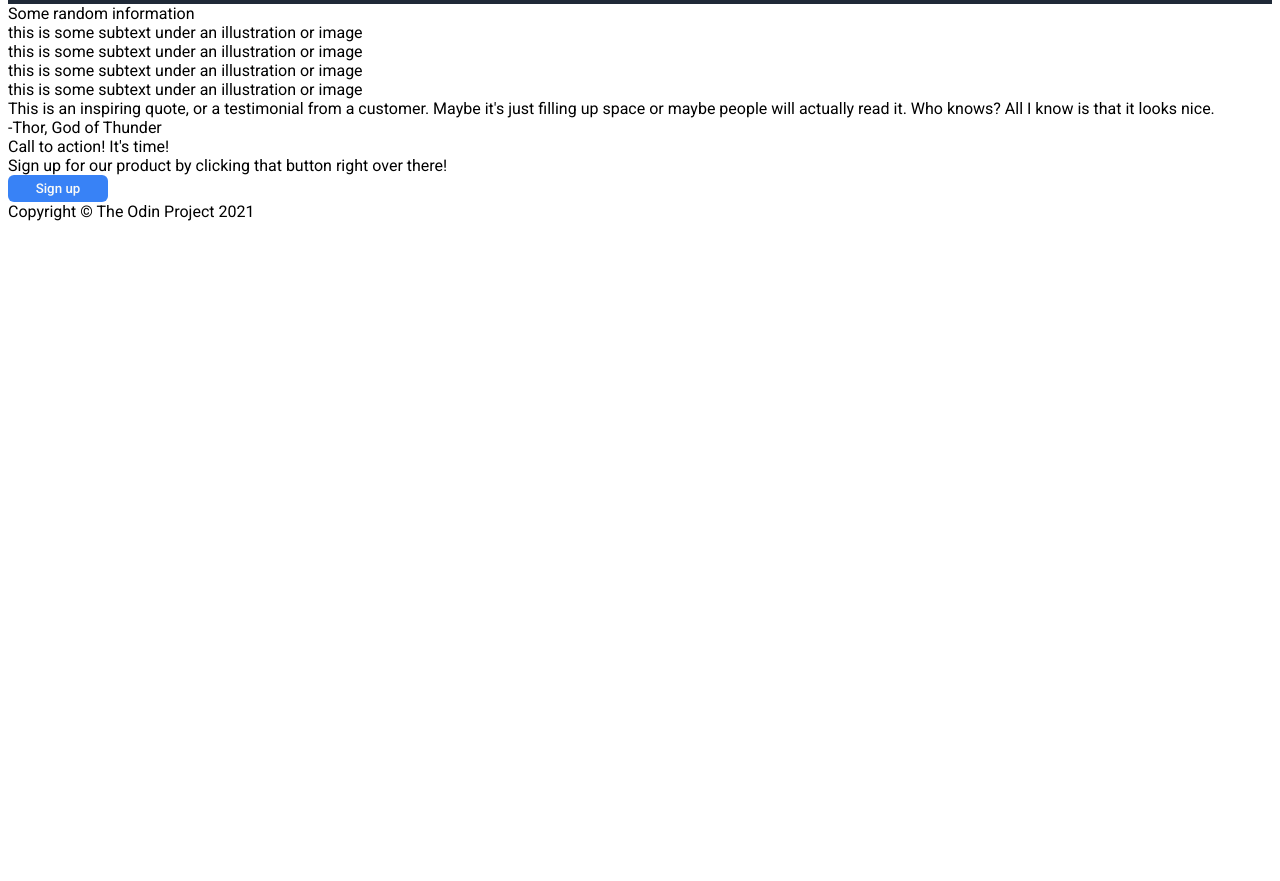
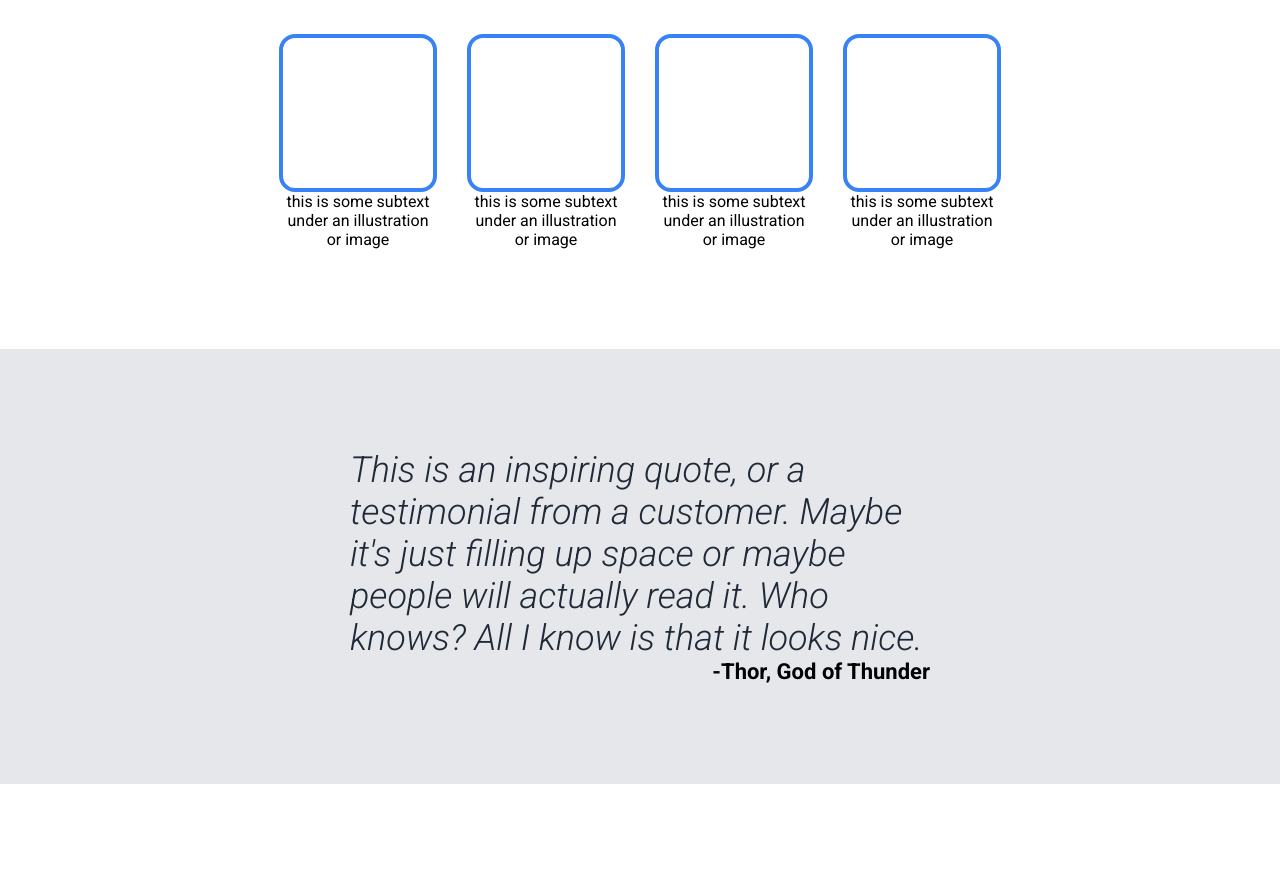
Before and after one commit to MrPoblin/odin-landing-page, a plain HTML site: page index.html in a window 1280 px wide. Shown: the part 682-1563 px from the top of the page. Before the commit the page ends 911 px from the top, so only its background shows below. Drawn offline with Linux system fonts and the light colour scheme.

Commit message:
Finish page

```diff
--- a/index.html
+++ b/index.html
@@ -29,7 +29,7 @@
             <div class="placeholder">this is a placeholder for an image</div>
         </div>
         <div class="two">
-            <div class="some-random">Some random information</div>
+            <div class="some-random">Some random information.</div>
             <div class="illustrations">
                 <div class="illustration-subtext">
                     <div class="illustration"></div>
--- a/styles.css
+++ b/styles.css
@@ -1,5 +1,6 @@
 * {
     font-family: "Roboto", sans-serif;
+    margin: 0px;
 }
 
 .header{
@@ -7,7 +8,7 @@
     display: flex;
     justify-content: space-between;
     align-items: center;
-    padding: 0px 350px;
+    padding: 16px 300px;
 
 }
 
@@ -25,7 +26,7 @@ h1{
 
 .one{
     background-color: #1F2937;
-    padding: 150px 350px;
+    padding: 150px 300px;
     display: flex;
 }
 
@@ -65,3 +66,97 @@ h1{
     justify-content: center;
     align-items: center;
 }
+
+.two{
+    display: flex;
+    flex-direction: column;
+    align-items: center;
+    padding: 50px 350px;
+    gap: 50px;
+    padding-bottom: 100px;
+}
+
+.some-random{
+    font-size: 36px;
+    color: #1F2937;
+    font-weight: 900;
+}
+
+.illustrations{
+    display: flex;
+    gap: 30px;
+    justify-content: center;
+}
+
+.illustration-subtext{
+    display: flex;
+    flex-direction: column;
+    align-items: center;
+}
+
+.illustration{
+    width: 150px;
+    height: 150px;
+    border: 4px solid #3882f6;
+    border-radius: 16px;
+}
+
+.subtext{
+    text-align: center;
+}
+
+.three{
+    padding: 100px 350px;
+    background-color: #e5e7eb;
+    display: flex;
+    flex-direction: column;
+}
+
+.quote{
+    color: #1f2937;
+    font-style: italic;
+    font-weight: 300;
+    font-size: 36px;
+}
+
+.name{
+    text-align: right;
+    font-weight: bold;
+    font-size: 22px;
+}
+
+.four{
+    padding: 100px 300px;
+}
+
+.banner{
+    background-color: #3882f6;
+    border-radius: 10px;
+    padding: 40px 60px;
+    display: flex;
+    justify-content: space-between;
+    align-items: center;
+}
+
+.call{
+    color: #f9faf8;
+    font-weight: 500;
+    font-size: 20px;
+}
+
+.call-sub{
+    color: #e5e7eb;
+}
+
+.banner .sign-up{
+    border: 2px solid #f9faf8;;
+}
+
+.footer{
+    padding: 40px;
+    background-color: #1F2937;
+    color: #e5e7eb;
+    display: flex;
+    justify-content: center;
+    align-items: center;
+}
```
